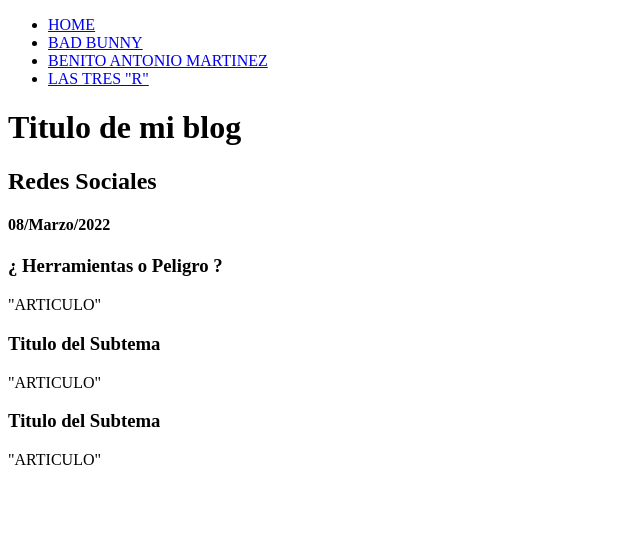
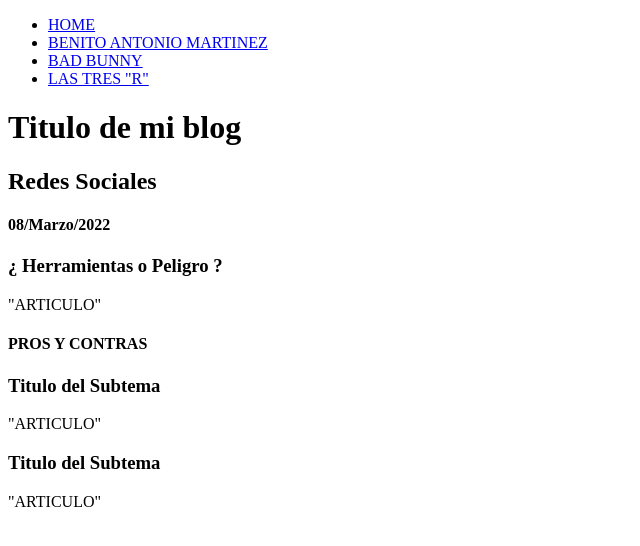
Before and after one commit to Rifel152/grupo-damico-givanni0-dacardenas-emiliano1-blog_del_mundo, a plain HTML site: page roots/tema3.html in a window 1280 px wide. Shown: the whole page, without its empty margins (0-640 px from the left). Drawn offline with Linux system fonts and the light colour scheme.

Commit message:
gredhet7cambios nuevos

```diff
--- a/roots/tema3.html
+++ b/roots/tema3.html
@@ -9,8 +9,8 @@
     <nav>
         <ul>
            <li><a href="index.html">HOME</a></li>
-           <li><a href="tema1.html">BAD BUNNY</a></li>
-           <li><a href="tema2.html">BENITO ANTONIO MARTINEZ</a></li>
+           <li><a href="tema1.html">BENITO ANTONIO MARTINEZ</a></li>
+           <li><a href="tema2.html">BAD BUNNY</a></li>
            <li><a href="tema4.html">LAS TRES "R"</a></li>
         </ul>
     </nav>
@@ -41,6 +41,9 @@
                 <div>
                     <h3>¿ Herramientas o Peligro ?</h3>
                     <p>"ARTICULO"</p>
+
+                    <h4>PROS Y CONTRAS</h4>
+                     <!--hacer una lista de 5 pros y 5 contras-->
 
                     <h3>Titulo del Subtema</h3>
                     <p>"ARTICULO"</p>
```
Also changed, not shown: roots/index.html (+2 -2 lines), roots/tema1.html (+5 -1 lines), roots/tema2.html (+5 -1 lines), roots/tema4.html (+6 -2 lines).
